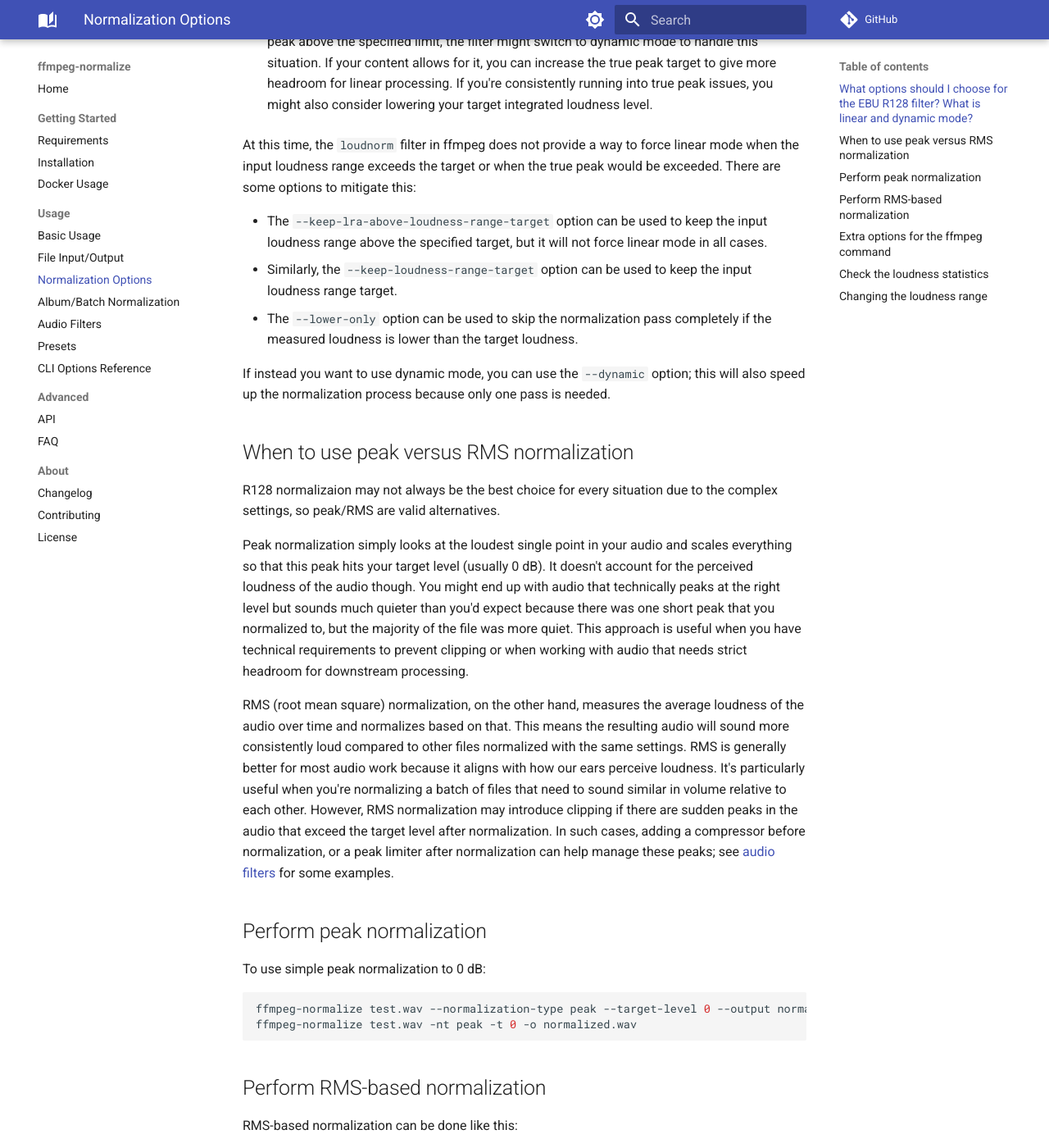
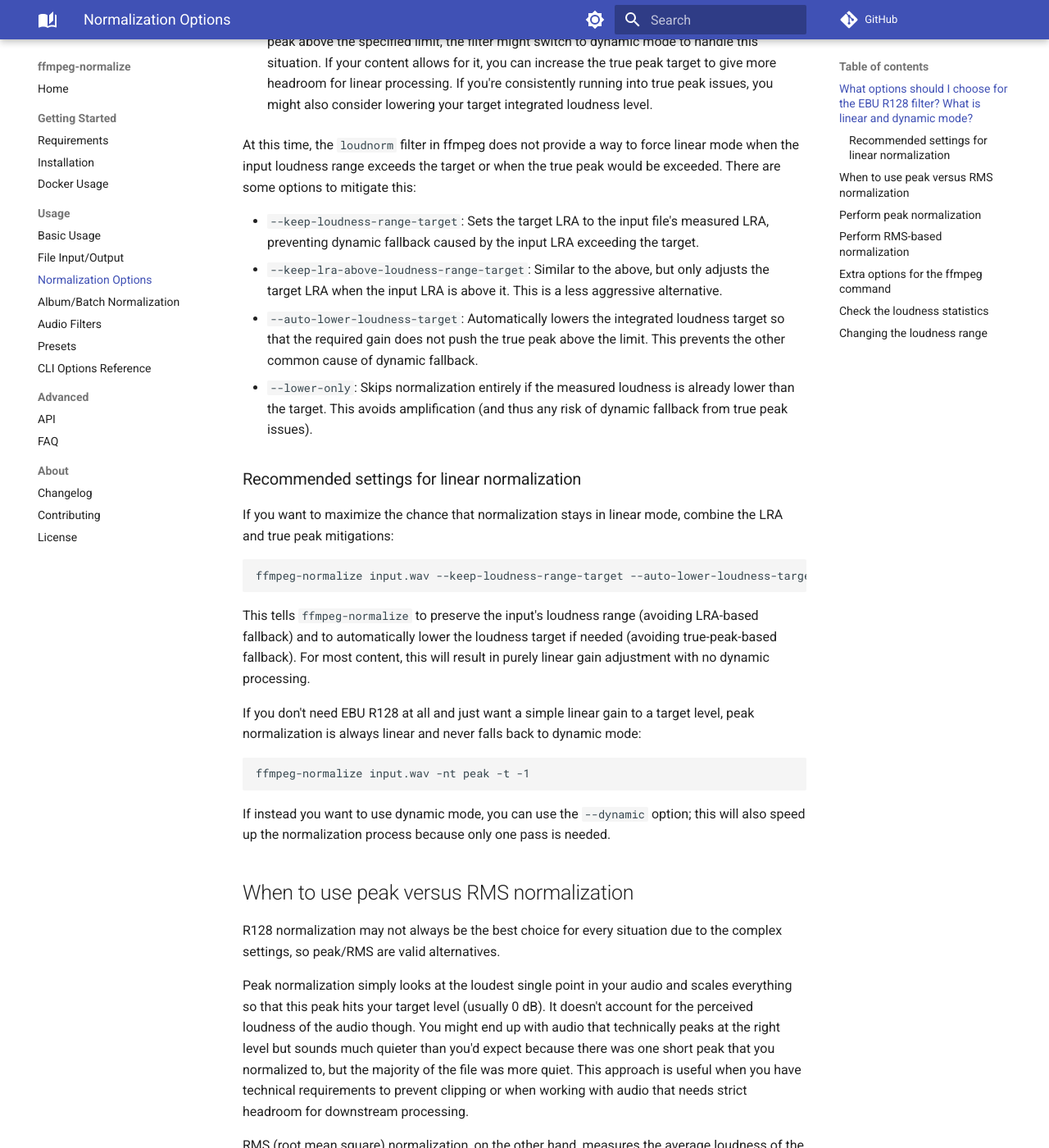
Before and after one commit to slhck/ffmpeg-normalize, an MkDocs documentation site: the page built from docs/usage/normalization-options.md, in a window 1280 px wide and 1400 px high, scrolled down 1365 px. Shown: the whole window at 82% size. Built offline with MkDocs 1.6.1 and Material for MkDocs 9.7.7, drawn with Linux system fonts in a browser that asks for light colours; comment, search, counter and statistics services are not loaded.

Commit message:
docs: update linear recommendations

````diff
--- a/docs/usage/normalization-options.md
+++ b/docs/usage/normalization-options.md
@@ -30,15 +30,32 @@
 
 At this time, the `loudnorm` filter in ffmpeg does not provide a way to force linear mode when the input loudness range exceeds the target or when the true peak would be exceeded. There are some options to mitigate this:
 
-- The `--keep-lra-above-loudness-range-target` option can be used to keep the input loudness range above the specified target, but it will not force linear mode in all cases.
-- Similarly, the `--keep-loudness-range-target` option can be used to keep the input loudness range target.
-- The `--lower-only` option can be used to skip the normalization pass completely if the measured loudness is lower than the target loudness.
+- `--keep-loudness-range-target`: Sets the target LRA to the input file's measured LRA, preventing dynamic fallback caused by the input LRA exceeding the target.
+- `--keep-lra-above-loudness-range-target`: Similar to the above, but only adjusts the target LRA when the input LRA is above it. This is a less aggressive alternative.
+- `--auto-lower-loudness-target`: Automatically lowers the integrated loudness target so that the required gain does not push the true peak above the limit. This prevents the other common cause of dynamic fallback.
+- `--lower-only`: Skips normalization entirely if the measured loudness is already lower than the target. This avoids amplification (and thus any risk of dynamic fallback from true peak issues).
+
+### Recommended settings for linear normalization
+
+If you want to maximize the chance that normalization stays in linear mode, combine the LRA and true peak mitigations:
+
+```bash
+ffmpeg-normalize input.wav --keep-loudness-range-target --auto-lower-loudness-target
+```
+
+This tells `ffmpeg-normalize` to preserve the input's loudness range (avoiding LRA-based fallback) and to automatically lower the loudness target if needed (avoiding true-peak-based fallback). For most content, this will result in purely linear gain adjustment with no dynamic processing.
+
+If you don't need EBU R128 at all and just want a simple linear gain to a target level, peak normalization is always linear and never falls back to dynamic mode:
+
+```bash
+ffmpeg-normalize input.wav -nt peak -t -1
+```
 
 If instead you want to use dynamic mode, you can use the `--dynamic` option; this will also speed up the normalization process because only one pass is needed.
 
 ## When to use peak versus RMS normalization
 
-R128 normalizaion may not always be the best choice for every situation due to the complex settings, so peak/RMS are valid alternatives.
+R128 normalization may not always be the best choice for every situation due to the complex settings, so peak/RMS are valid alternatives.
 
 Peak normalization simply looks at the loudest single point in your audio and scales everything so that this peak hits your target level (usually 0 dB). It doesn't account for the perceived loudness of the audio though. You might end up with audio that technically peaks at the right level but sounds much quieter than you'd expect because there was one short peak that you normalized to, but the majority of the file was more quiet. This approach is useful when you have technical requirements to prevent clipping or when working with audio that needs strict headroom for downstream processing.
 
````
Also changed, not shown: docs/advanced/faq.md (+6 -1 lines), docs/usage/cli-options.md (+3 -3 lines).
